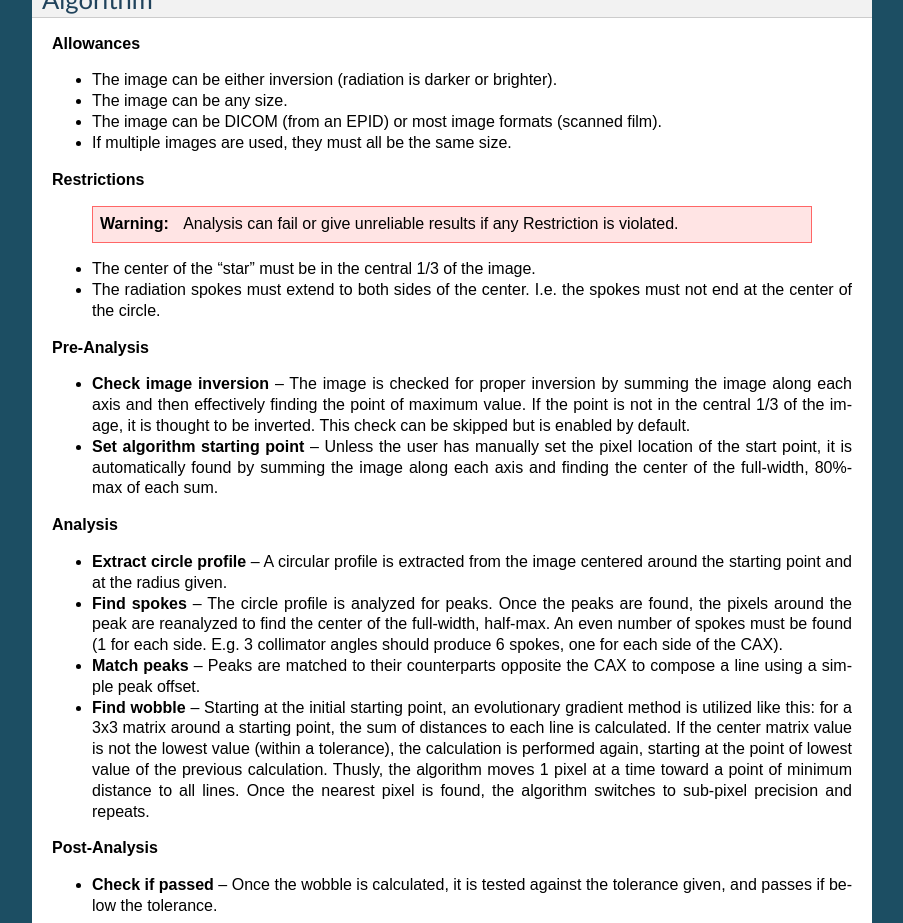
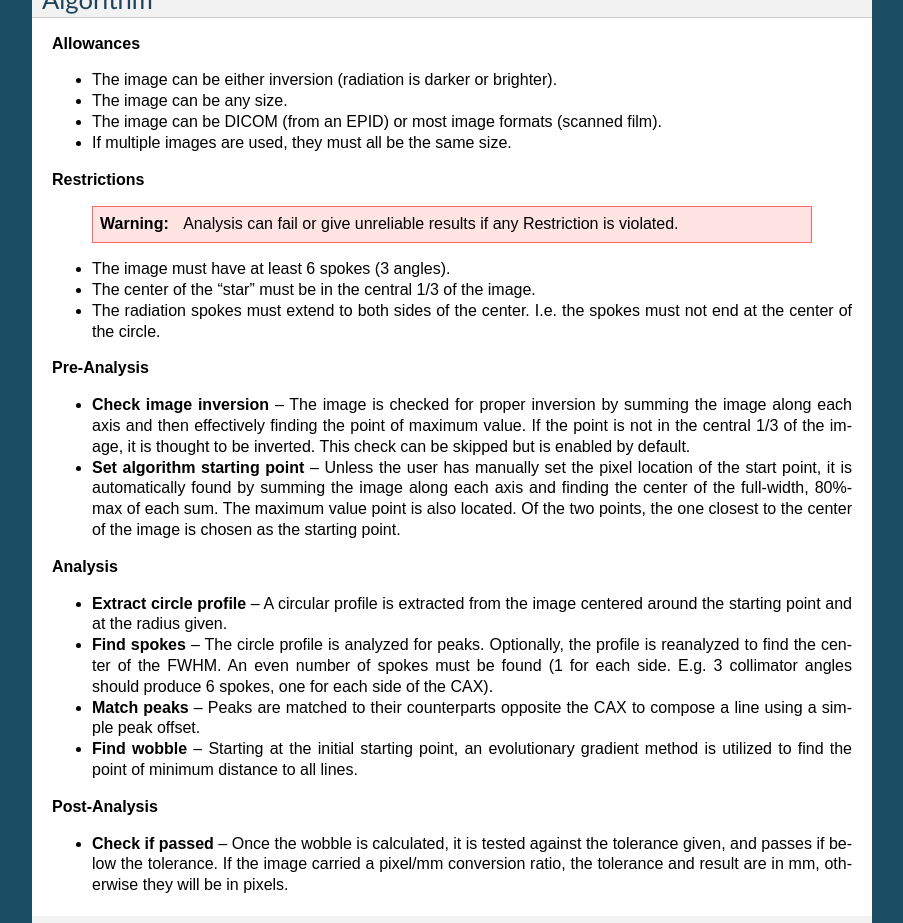
Before and after one commit to jrkerns/pylinac, a Sphinx documentation site: the page built from docs/source/starshot_docs.rst, in a window 1280 px wide and 1400 px high, scrolled down 2502 px. Shown: the top 923 px of the window, without its empty margins (198-1101 px from the left). Built offline with Sphinx 7.4.7, drawn with Linux system fonts in a browser that asks for light colours.

Commit message:
tweaks to docs

```diff
--- a/docs/source/starshot_docs.rst
+++ b/docs/source/starshot_docs.rst
@@ -100,6 +100,7 @@ Algorithm
 
     .. warning:: Analysis can fail or give unreliable results if any Restriction is violated.
 
+* The image must have at least 6 spokes (3 angles).
 * The center of the "star" must be in the central 1/3 of the image.
 * The radiation spokes must extend to both sides of the center. I.e. the spokes must not end at the center of the circle.
 
@@ -110,26 +111,25 @@ Algorithm
   This check can be skipped but is enabled by default.
 * **Set algorithm starting point** -- Unless the user has manually set the pixel location of the start point,
   it is automatically found by summing the image along each axis and finding the
-  center of the full-width, 80%-max of each sum.
+  center of the full-width, 80%-max of each sum. The maximum value point is also located. Of the two points, the
+  one closest to the center of the image is chosen as the starting point.
 
 **Analysis**
 
 * **Extract circle profile** -- A circular profile is extracted from the image centered around the starting point
   and at the radius given.
-* **Find spokes** -- The circle profile is analyzed for peaks. Once the peaks are found, the pixels around the peak
-  are reanalyzed to find the center of the full-width, half-max. An even number of spokes must be found (1 for each
-  side. E.g. 3 collimator angles should produce 6 spokes, one for each side of the CAX).
+* **Find spokes** -- The circle profile is analyzed for peaks. Optionally, the profile is reanalyzed to find the center
+  of the FWHM. An even number of spokes must be found (1 for each side. E.g. 3 collimator angles should produce 6
+  spokes, one for each side of the CAX).
 * **Match peaks** -- Peaks are matched to their counterparts opposite the CAX to compose a line using a simple peak offset.
-* **Find wobble** -- Starting at the initial starting point, an evolutionary gradient method is utilized like this:
-  for a 3x3 matrix around a starting point, the sum of distances to each line is calculated. If the center matrix value
-  is not the lowest value (within a tolerance), the calculation is performed again, starting at the point of lowest value of the previous
-  calculation. Thusly, the algorithm moves 1 pixel at a time toward a point of minimum distance to all lines. Once the
-  nearest pixel is found, the algorithm switches to sub-pixel precision and repeats.
+* **Find wobble** -- Starting at the initial starting point, an evolutionary gradient method is utilized to find the
+  point of minimum distance to all lines.
 
 **Post-Analysis**
 
 * **Check if passed** -- Once the wobble is calculated, it is tested against the tolerance given, and passes if below the
-  tolerance.
+  tolerance. If the image carried a pixel/mm conversion ratio, the tolerance and result are in mm, otherwise they
+  will be in pixels.
 
 .. _star_apidoc:
 
```
Also changed, not shown: other parts of docs/source/starshot_docs.rst (+5 -1 lines).
